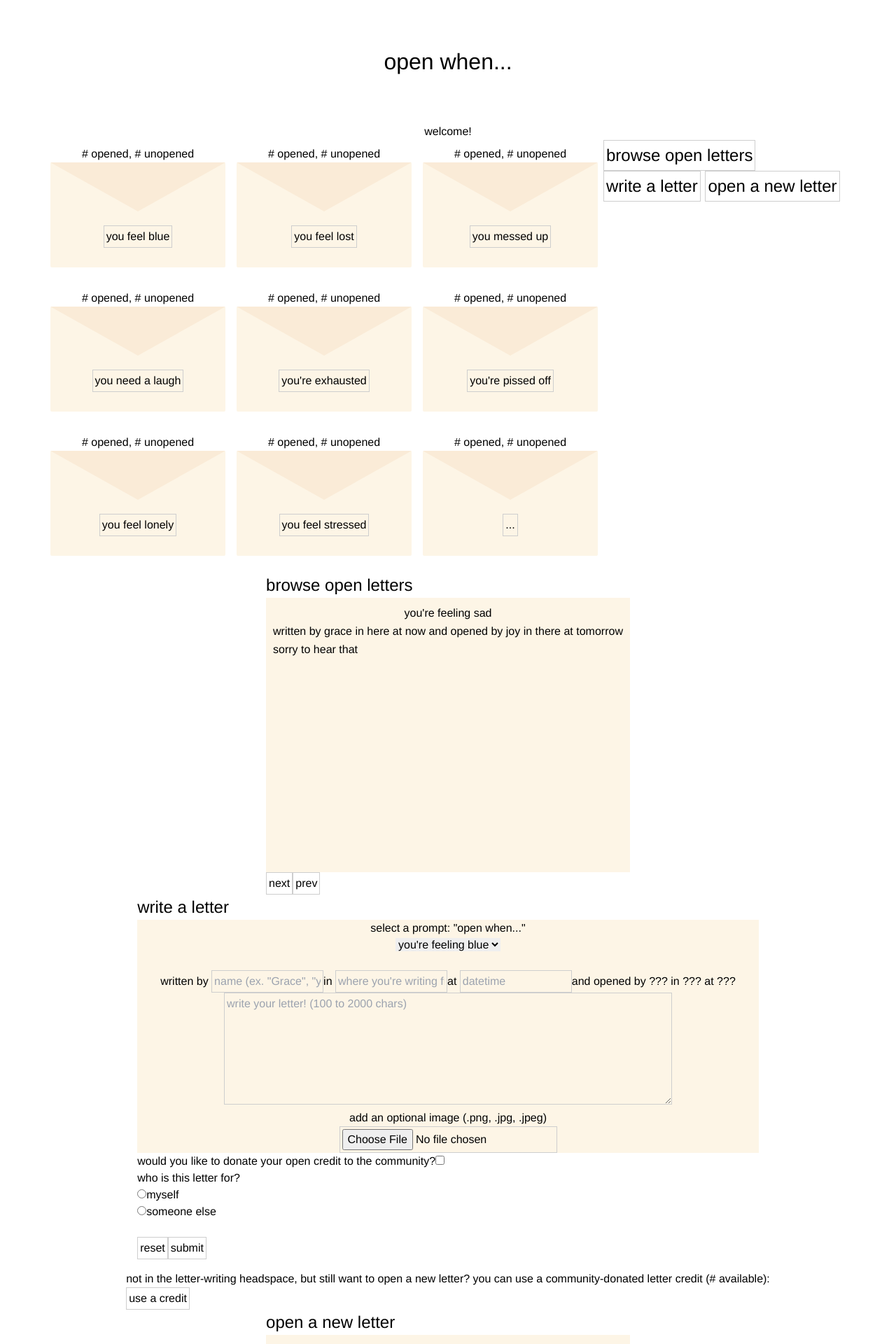
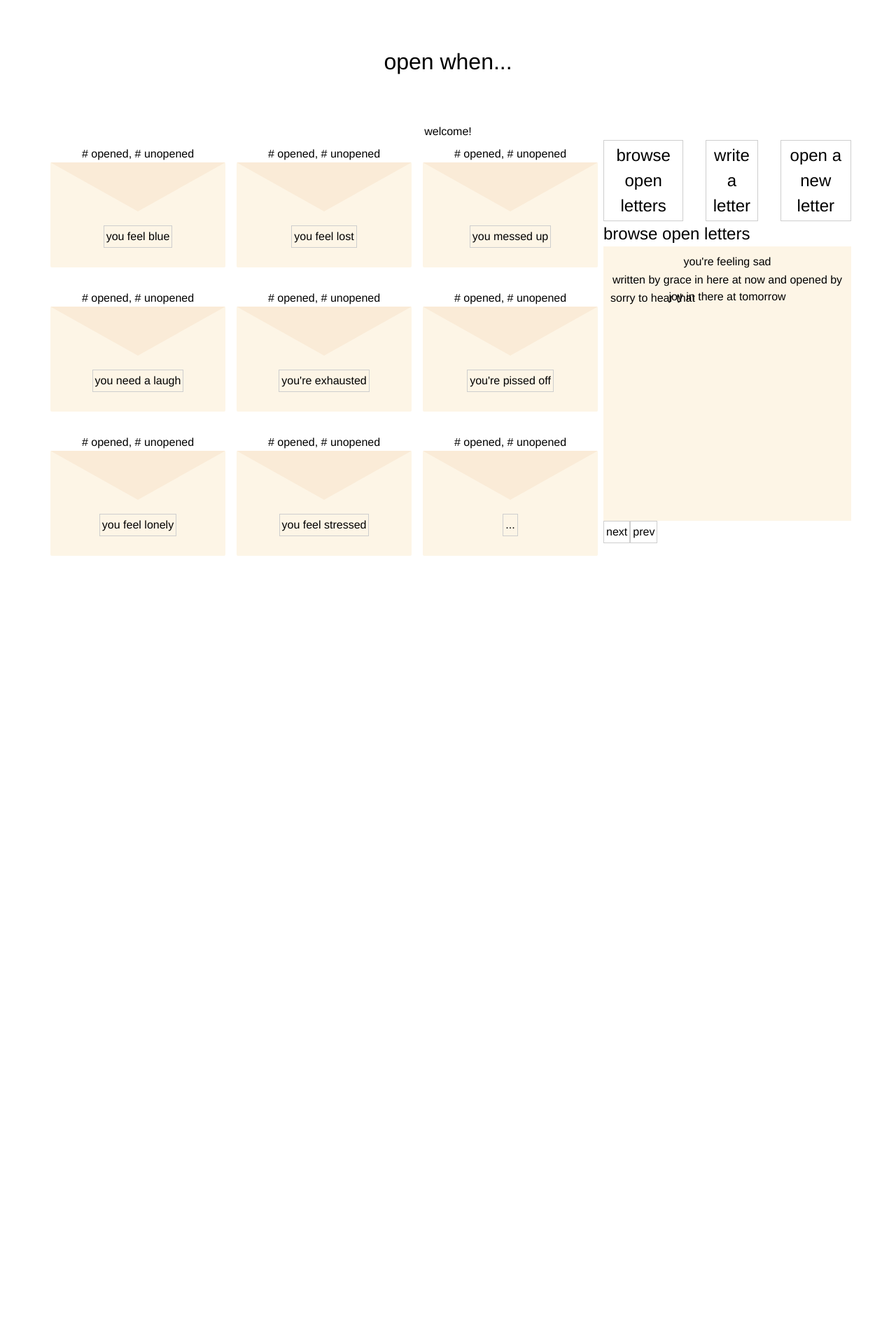
Before and after one commit to grkw/open-when, a Next.js app: page / in a window 1280 px wide. Shown: the top 1920 px of the page at 70% size. After the commit the page ends 818 px from the top, so only its background shows below. Built offline with nearby package versions, Linux system fonts and the light colour scheme.

Commit message:
Add state to change view

```diff
--- a/src/components/letter_editor.tsx
+++ b/src/components/letter_editor.tsx
@@ -26,7 +26,7 @@ export default function LetterEditor() {
     return (
         <div>
         <form className={ styles.formModule }>
-             <p><h2>write a letter</h2></p>
+             <h2>write a letter</h2>
              <div className={ styles.letterBodyEditor}>
              <label>
                 select a prompt: "open when..." <br />
--- a/src/components/letter_viewer.tsx
+++ b/src/components/letter_viewer.tsx
@@ -15,8 +15,8 @@ export interface LetterViewerProps {
 export default function LetterViewer({is_browser, prompt, author_name, author_location, created_date, opener_name, opener_location, opened_date, letter_body}: LetterViewerProps) {
     return (
         <div>
-            { is_browser ? (<p><h2>browse open letters</h2></p>):
-           (<p><h2>open a new letter</h2></p>)
+            { is_browser ? (<h2>browse open letters</h2>):
+           (<h2>open a new letter</h2>)
             }
         <div className={styles.letter_viewer}>
         <div className={styles.prompt}>{prompt}</div>
--- a/src/pages/index.tsx
+++ b/src/pages/index.tsx
@@ -1,22 +1,11 @@
-import Image from "next/image";
-import Link from "next/link";
-import { Geist, Geist_Mono } from "next/font/google";
+import { useState } from 'react';
 
 import Board from "@/components/card_board";
 import LetterViewer from "@/components/letter_viewer";
 import LetterEditor from "@/components/letter_editor";
 
-const geistSans = Geist({
-  variable: "--font-geist-sans",
-  subsets: ["latin"],
-});
-
-const geistMono = Geist_Mono({
-  variable: "--font-geist-mono",
-  subsets: ["latin"],
-});
-
 export default function Home() {
+  const [view, setView] = useState('browse');
   return (
     <div style={{ display: 'flex', flexDirection: 'column', alignItems: 'center' }}>
       <h1>open when...</h1>
@@ -26,12 +15,19 @@ export default function Home() {
           <Board />
         </div>
         <div style={{ flex: '1 1 50%' }}>
-          <h2> <button>browse open letters</button> <button>write a letter</button> <button>open a new letter</button></h2>
+          <h2 style={{ display: 'flex', justifyContent: 'center', gap: '32px' }}>
+            <button onClick={() => setView('browse')}>browse open letters</button>
+            <button onClick={() => setView('write')}>write a letter</button>
+            <button onClick={() => setView('open')}>open a new letter</button>
+          </h2>
+          <div>
+            {view === 'browse' &&
+              (<LetterViewer is_browser={true} prompt="you're feeling sad" author_name="grace" author_location="here" created_date="now" opener_name="joy" opener_location="there" opened_date="tomorrow" letter_body="sorry to hear that"></LetterViewer>)}
+            {view === 'write' && (<LetterEditor />)}
+            {view === 'open' && (<LetterViewer is_browser={false} prompt="you're feeling sad" author_name="grace" author_location="here" created_date="now" opener_name="joy" opener_location="there" opened_date="tomorrow" letter_body="sorry to hear that"></LetterViewer>)}
+          </div>
         </div>
       </div>
-      <LetterViewer is_browser={true} prompt="you're feeling sad" author_name="grace" author_location="here" created_date="now" opener_name="joy" opener_location="there" opened_date="tomorrow" letter_body="sorry to hear that"></LetterViewer>
-      <LetterEditor />
-      <LetterViewer is_browser={false} prompt="you're feeling sad" author_name="grace" author_location="here" created_date="now" opener_name="joy" opener_location="there" opened_date="tomorrow" letter_body="sorry to hear that"></LetterViewer>
     </div>
   ); // TODO: once user hits "submit", the LetterEditor is replaced by text that says "click one of the letters to open it" and the LetterViewer replaces the LetterEditor
 }
--- a/src/pages/view_letter.tsx
+++ b/src/pages/view_letter.tsx
@@ -5,7 +5,7 @@ export default function CardView() {
     const [data, setData] = useState<any[] | null>(null);
 
     useEffect(() => {
-        supabase.from("Cards").select().then((response) => {
+        supabase.from("letters").select().then((response) => {
             if (response.error) {
                 console.error(response.error);
                 setData(null);
```
